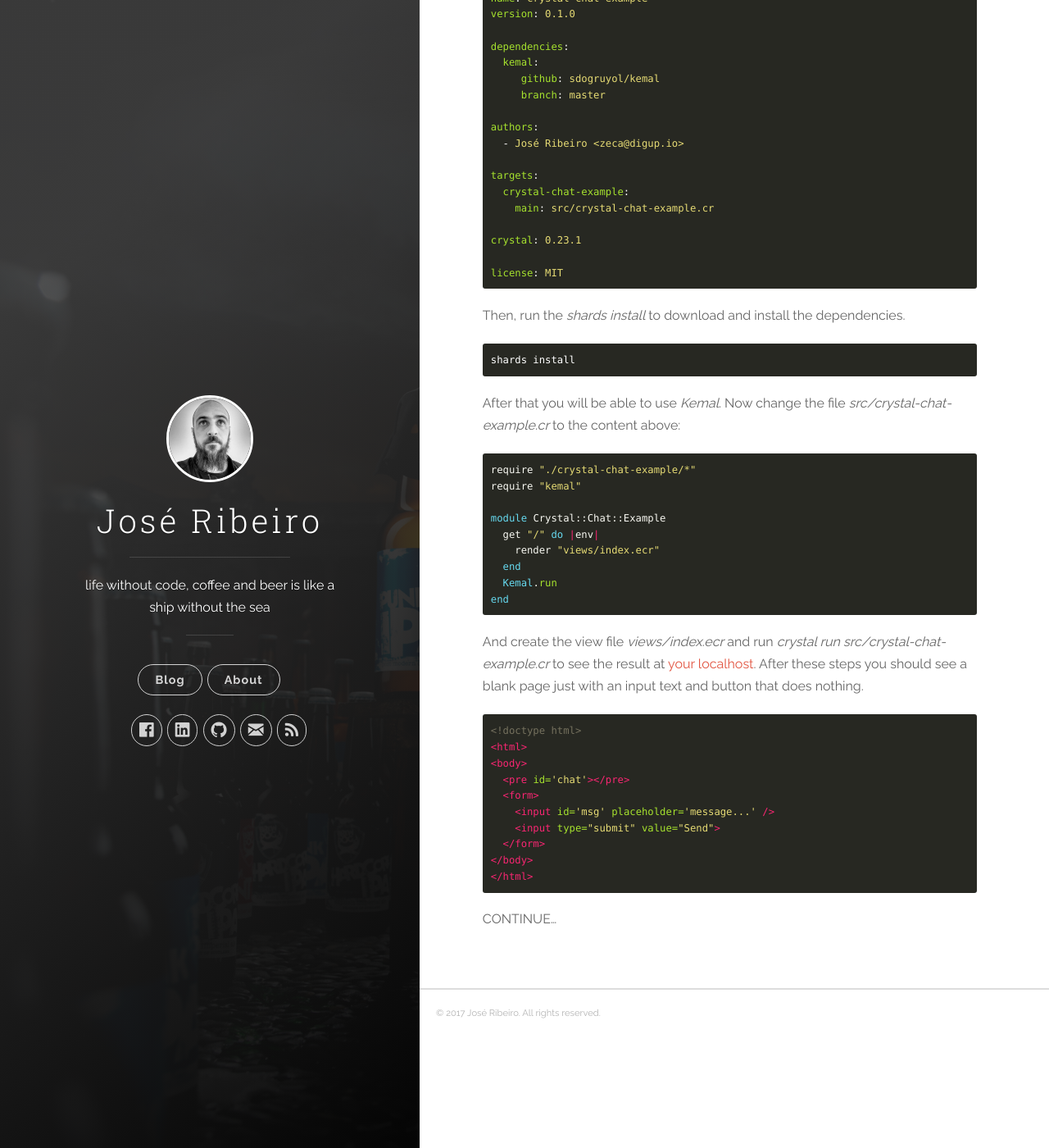
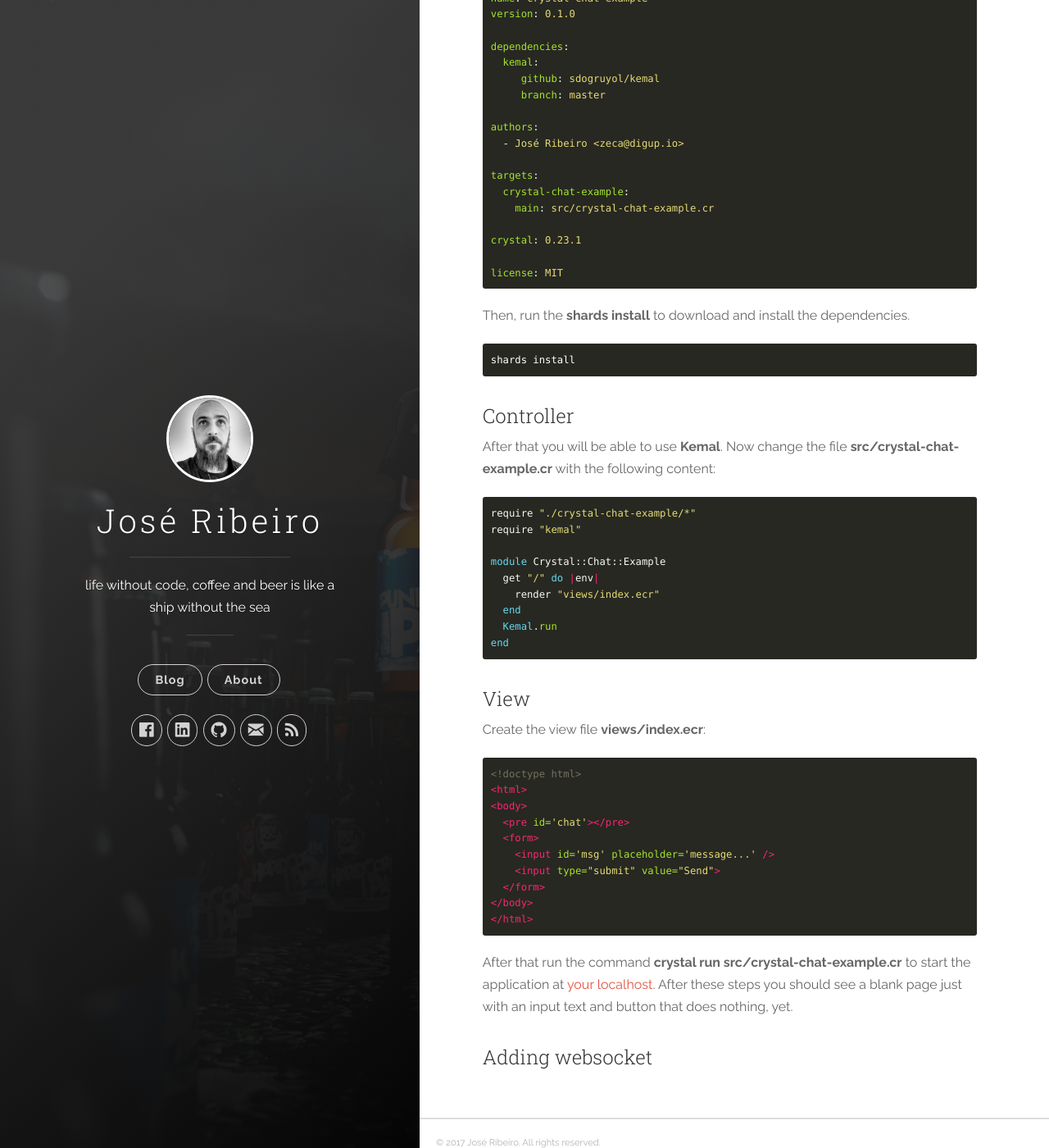
Before and after one commit to zekitow/zekitow.github.io, a Jekyll site: the page built from _posts/2017-09-02-hello-crystal.md, in a window 1280 px wide and 1400 px high, scrolled down 2586 px. Shown: the whole window at 82% size. Built offline with Jekyll 4.4.1, drawn with Linux system fonts in a browser that asks for light colours; nearby versions of some CDN libraries; some of the changed text lies outside the part shown.

Commit message:
Post: Hello Crystal update.

````diff
--- a/_posts/2017-09-02-hello-crystal.md
+++ b/_posts/2017-09-02-hello-crystal.md
@@ -120,13 +120,15 @@ crystal: 0.23.1
 license: MIT
 ```
 
-Then, run the *shards install* to download and install the dependencies.
+Then, run the **shards install** to download and install the dependencies.
 
 ```
 shards install
 ```
 
-After that you will be able to use *Kemal*. Now change the file *src/crystal-chat-example.cr* to the content above:
+### Controller
+
+After that you will be able to use **Kemal**. Now change the file **src/crystal-chat-example.cr** with the following content:
 
 ```ruby
 require "./crystal-chat-example/*"
@@ -140,7 +142,9 @@ module Crystal::Chat::Example
 end
 ```
 
-And create the view file *views/index.ecr* and run *crystal run src/crystal-chat-example.cr* to see the result at [your localhost](http://localhost:3000/). After these steps you should see a blank page just with an input text and button that does nothing.
+### View
+
+Create the view file **views/index.ecr**:
 
 ```html
 <!doctype html>
@@ -155,5 +159,6 @@ And create the view file *views/index.ecr* and run *crystal run src/crystal-chat
 </html>
 ```
 
+After that run the command **crystal run src/crystal-chat-example.cr** to start the application at [your localhost](http://localhost:4000/). After these steps you should see a blank page just with an input text and button that does nothing, yet.
 
-CONTINUE...
+### Adding websocket
````
Also changed, not shown: other parts of _posts/2017-09-02-hello-crystal.md (+4 -4 lines).
